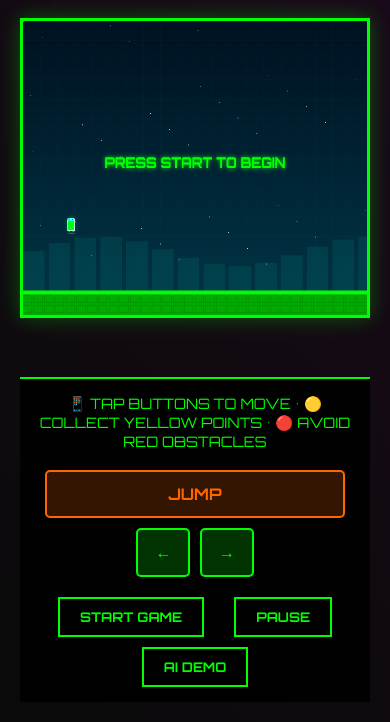
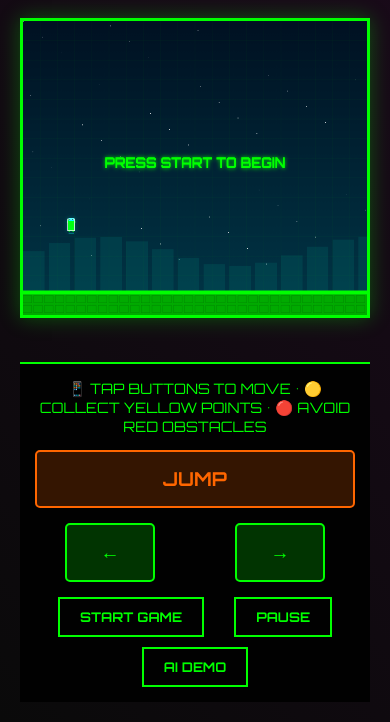
Before and after one commit to PAVAN2627/AI-Time-Travel-Arcade, a website: page index.html in a window 390 px wide. Shown: the part 122-844 px from the top of the page. Drawn offline with Linux system fonts and the light colour scheme; animation ran at ten frames a second.

Commit message:
Improve mobile controls: Left/right buttons spread to corners with more space between them

```diff
--- a/style.css
+++ b/style.css
@@ -259,15 +259,17 @@ body {
 .mobile-gamepad {
     display: none;
     flex-direction: column;
-    gap: 10px;
+    gap: 15px;
     margin: 20px auto;
-    max-width: 300px;
+    width: 100%; /* Full width for better spacing */
+    max-width: 400px;
 }
 
 .mobile-row {
     display: flex;
     gap: 10px;
-    justify-content: center;
+    justify-content: space-between; /* Spread buttons apart */
+    width: 100%;
 }
 
 .mobile-btn {
@@ -340,6 +342,15 @@ body {
 
     .mobile-gamepad {
         display: flex;
+        width: 100%;
+        max-width: none;
+        margin: 15px 0;
+        gap: 15px;
+    }
+
+    .mobile-row:last-child {
+        justify-content: space-between; /* Left and right buttons at corners */
+        padding: 0 30px; /* Push buttons to edges */
     }
 
     .title {
@@ -440,8 +451,9 @@ body {
     }
 
     .mobile-btn {
-        padding: 12px 20px;
-        font-size: 1rem;
+        padding: 15px 30px;
+        font-size: 1.2rem;
+        min-width: 90px;
     }
 }
 
```
